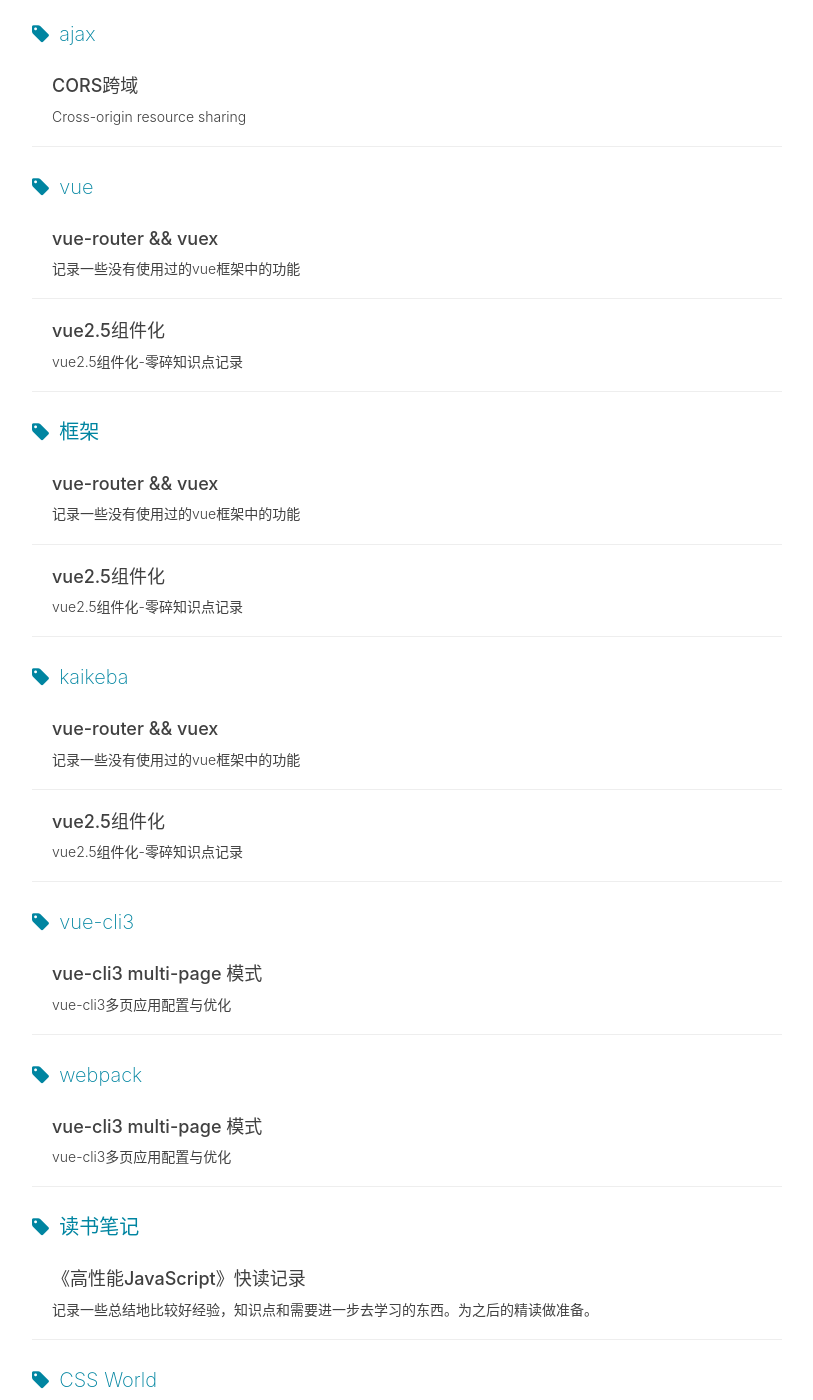
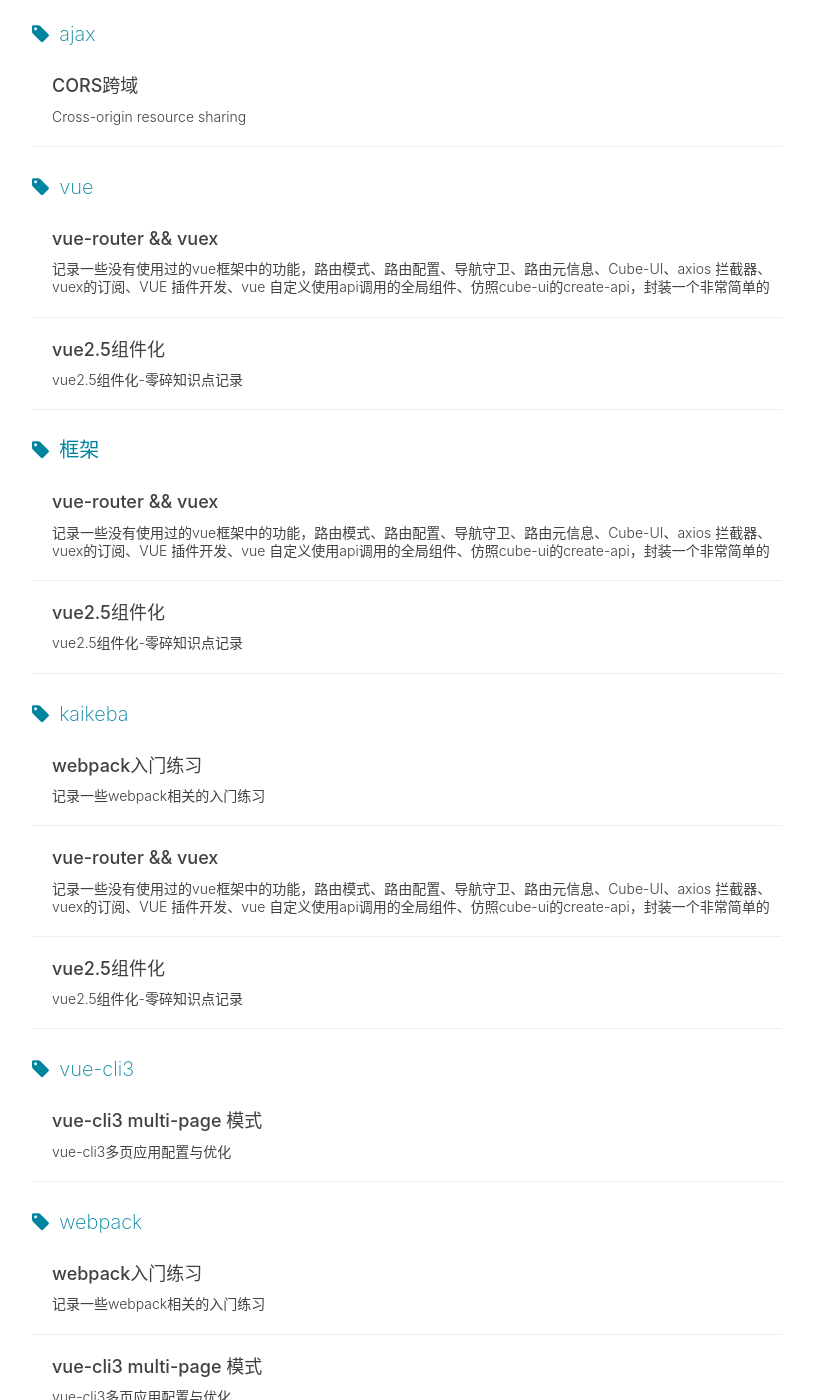
Before and after one commit to DDXG638/DDXG638.github.io, a Jekyll site: the page built from tags.html, in a window 1280 px wide and 1400 px high, scrolled down 6404 px. Shown: the whole window, without its empty margins (233-1046 px from the left). Built offline with Jekyll 4.4.1, drawn with Linux system fonts in a browser that asks for light colours; nearby versions of some CDN libraries; comment, search, counter and statistics services are not loaded; some of the changed lines change nothing that is shown.

Commit message:
add,webpack入门

````diff
--- a/_posts/2019-09-11-KaiKeBaLearn2.md
+++ b/_posts/2019-09-11-KaiKeBaLearn2.md
@@ -1,7 +1,7 @@
 ---
 layout:     post
 title:      "vue-router && vuex"
-subtitle:   "记录一些没有使用过的vue框架中的功能"
+subtitle:   "记录一些没有使用过的vue框架中的功能，路由模式、路由配置、导航守卫、路由元信息、Cube-UI、axios 拦截器、vuex的订阅、VUE 插件开发、vue 自定义使用api调用的全局组件、仿照cube-ui的create-api，封装一个非常简单的"
 date:       2019-09-11 21:00:00
 author:     "ddxg"
 header-img: "img/home-bg-o.jpg"
--- /dev/null
+++ b/_posts/2019-09-19-KaiKeBaLearn3.md
@@ -0,0 +1,510 @@
+---
+layout:     post
+title:      "webpack入门练习"
+subtitle:   "记录一些webpack相关的入门练习"
+date:       2019-09-19 21:00:00
+author:     "ddxg"
+header-img: "img/home-bg-o.jpg"
+header-mask: 0.3
+catalog:    true
+tags:
+    - webpack
+    - kaikeba
+---
+
+# webpack入门练习
+
+> 在工作中经常接触webpack相关的东西，像Vue工程打包、内部封装的库和自己封装js功能库的时候都会用到webpack打包。
+> 但是，我对webpack的接触是非常零散的，连皮毛都不及，经常不知道要将相关的配置写到webpack配置文件的哪里，对webpack太陌生了。
+
+## webpack loader
+
+> loader 让 webpack 能够去处理那些非 JavaScript 文件（webpack 自身只理解 JavaScript）。loader 可以将所有类型的文件转换为 webpack 能够处理的有效模块，然后你就可以利用 webpack 的打包能力，对它们进行处理。
+
+
+### [file-loader](https://www.webpackjs.com/loaders/file-loader/)
+
+处理静态资源模块，原理是把打包入口中识别出的资源模块，移动到输出目录，并且返回一个地址名称。
+一般用在处理图片、svg、txt、excel等资源的时候。
+
+```  javascript
+{
+    // 处理静态资源
+    // 正则匹配需要用这个loader的文件
+    test: /\.(png|jp?g|gif)$/,
+    use: [
+        {
+            // 指定要使用的是那个loader
+            loader: 'file-loader',
+            options: {
+                // 配置文件输出的名字
+                name: '[name].[ext]',
+                // 指定在输出的路径，相对以output.path
+                outputPath: 'img/'
+            }
+        }
+    ]
+}
+```
+
+``` javascript
+// 引入图片
+const avatar = require('../img/avatar.jpg');
+console.log('avatar', avatar); // avatar avatar.jpg
+```
+
+
+### [url-loader](https://www.webpackjs.com/loaders/url-loader/)
+
+> url-loader 功能类似于 file-loader，但是在文件大小（单位 byte）低于指定的限制时，可以返回一个 DataURL。
+> 就是在指定大小之内的图片会转换成base64的形式。
+
+``` javascript
+{
+    // 使用url-loader
+    test: /\.(png|jp?g|gif)$/,
+    use: [
+        {
+            loader: 'url-loader',
+            options: {
+                // 图片大小低于1024B就转为base64
+                limit: 1024,
+                // 指定png格式的文件才转
+                mimetype: 'image/png',
+                // 配置文件输出的名字
+                name: '[name].[ext]',
+                // 指定在输出的路径，相对以output.path
+                outputPath: 'img/'
+            }
+        }
+    ]
+}
+```
+
+### 样式loader
+
+- [css-loader](https://www.webpackjs.com/loaders/css-loader/):css-loader 解释(interpret) @import 和 url() ，会 import/require() 后再解析(resolve)它们。引用资源的合适 loader 是 file-loader和 url-loader。
+- [style-loader](https://www.webpackjs.com/loaders/style-loader/):会把css-loader生成的内容，以`<style>` 标签添加到`html`的`head`中。
+- [postcss-loader](https://www.webpackjs.com/loaders/postcss-loader/):postcss 一种对css编译的工具，类似babel对js的处理，使用下一代css语法、自动补全浏览器前缀、自动把px代为转换成rem和css 代码压缩等等
+- [stylus-loader](https://www.npmjs.com/package/stylus-loader):处理stylus预处理器
+
+这里我是用了postCss的Autoprefixer自动补全的插件和压缩插件，需要创建 `postcss.config.js` 文件：
+``` javascript
+module.exports = {
+    plugins: [
+        require('autoprefixer'), // 自动补全兼容性前缀
+        require('cssnano') // 压缩css代码
+    ]
+}
+```
+
+
+第一版：
+``` javascript
+{
+    // 处理样式，使用了stylus的预处理器
+    test: /\.styl$/,
+    /*
+    * 引入的顺序是有区别的，use数组中的顺序是从后往前的，执行的顺序是倒过来的。
+    * postcss-loader：Use it after css-loader and style-loader,
+    * but before other preprocessor loaders like e.g sass|less|stylus-loader, if you use any.
+    * */
+
+    /**
+     * 这种打包方式是将css引入js中的，是通过style-loader的作用将css插入到head中的，这样子会有一个时间差，会闪现一下无样式的状态，体验非常不好。
+     */
+    use: [
+        'style-loader', // 会把css-loader生成的内容，以<style> 标签添加到html的head中
+        'css-loader', // 解释(interpret) @import 和 url()
+        'postcss-loader',
+        'stylus-loader'
+    ]
+
+}
+```
+
+后来使用 `extract-loader` 和 `file-loader` 对单独抽出了css文件，然后在html文件中引入
+``` javascript
+{
+    // 处理样式，使用了stylus的预处理器
+    test: /\.styl$/,
+    /*
+    * 分离css
+    * */
+    use: [
+        {
+            loader: 'file-loader',
+            options: {
+                name: '[name].css'
+            }
+        },
+        'extract-loader',
+        'css-loader', // 解释(interpret) @import 和 url()
+        'postcss-loader',
+        'stylus-loader'
+    ]
+}
+```
+
+分离css也可以使用 [mini-css-extract-plugin插件](https://www.npmjs.com/package/mini-css-extract-plugin)
+``` javascript
+// loader
+use: [{
+    loader: MiniCssExtractPlugin.loader,
+    options: {
+        hmr: process.env.NODE_ENV === 'development'
+    }
+}]
+
+// 插件配置
+plugins: [
+    /*
+    * extract-text-webpack-plugin 目前不支持webpack4.x的版本，使用beta版本可以work，但是不支持生成hash文件名
+    * 改用mini-css-extract-plugin
+    * */
+    // 传入extract-text-webpack-plugin的选项
+    // new ExtractTextPlugin('index.css')
+
+    new MiniCssExtractPlugin({
+        filename: 'index.css',
+        chunkFilename: "[id].css"
+    })
+]
+```
+
+参考：
+- [PostCSS——css必备](https://www.jianshu.com/p/288963680642)
+- [webpack4.x配置详情](https://www.cnblogs.com/zengfp/p/9561756.html)
+- [webpack进阶之loader篇](https://www.cnblogs.com/shiyunfront/p/7338530.html)
+
+
+### html loader
+
+使用 [html-loader](https://www.webpackjs.com/loaders/html-loader/) 导出html文件
+
+js代码中引入html`require("html-loader!../html/index.html");`
+
+``` javascript
+{
+    test: /\.html$/,
+    use: [
+        {
+            loader: 'file-loader',
+            options: {
+                name: '[name].[ext]'
+            }
+        },
+        'extract-loader',
+        {
+        loader: 'html-loader',
+        options: {
+            minimize: true,
+            removeComments: false,
+            collapseWhitespace: false
+        }
+    }],
+}
+```
+
+做了上面这么多我才发现webpack跟gulp的差别还是挺大的。loader一定是需要在js文件中引入才会触发功能的，
+像上面的，为了导出html代码，然后在js文件中 `require("../html/index.html")`，这让我感到很奇怪，在js中引入html文件？？？
+
+总结代码：
+``` javascript
+const path = require('path');
+
+module.exports = {
+    entry: './src/js/index.js',
+    output: {
+        path: path.resolve(__dirname, 'dist/js'),
+        filename: 'index.js'
+    },
+    module: {
+        rules: [
+            {
+                // 使用url-loader
+                test: /\.(png|jp?g|gif)$/,
+                use: [
+                    {
+                        loader: 'url-loader',
+                        options: {
+                            // 图片大小低于1024B就转为base64
+                            limit: 1024,
+                            // 指定png格式的文件才转
+                            mimetype: 'image/png',
+                            // 配置文件输出的名字
+                            name: '[name].[ext]',
+                            // 指定在输出的路径，相对以output.path
+                            outputPath: '../img/'
+                        }
+                    }
+                ]
+            },
+            {
+                // 处理样式，使用了stylus的预处理器
+                test: /\.styl$/,
+                /*
+                * 引入的顺序是有区别的，use数组中的顺序是从后往前的，执行的顺序是倒过来的。
+                * postcss-loader：Use it after css-loader and style-loader,
+                * but before other preprocessor loaders like e.g sass|less|stylus-loader, if you use any.
+                * */
+
+                /**
+                 * 这种打包方式是将css引入js中的，是通过style-loader的作用将css插入到head中的，
+                 * 这样子会有一个时间差，会闪现一下无样式的状态，体验非常不好。
+                 */
+                /*use: [
+                    'style-loader', // 会把css-loader生成的内容，以<style> 标签添加到html的head中
+                    'css-loader', // 解释(interpret) @import 和 url()
+                    'postcss-loader',
+                    'stylus-loader'
+                ]*/
+
+                /*
+                * 分离css
+                * */
+                use: [
+                    {
+                        loader: 'file-loader',
+                        options: {
+                            name: '[name].css',
+                            outputPath: '../css/'
+                        }
+                    },
+                    'extract-loader',
+                    'css-loader', // 解释(interpret) @import 和 url()
+                    'postcss-loader',
+                    'stylus-loader'
+                ]
+            },
+            {
+                test: /\.html$/,
+                use: [
+                    {
+                        loader: 'file-loader',
+                        options: {
+                            name: '[name].[ext]',
+                            outputPath: '../'
+                        }
+                    },
+                    'extract-loader',
+                    {
+                        loader: 'html-loader',
+                        options: {
+                            minimize: true,
+                            removeComments: false,
+                            collapseWhitespace: false
+                        }
+                    }
+                ],
+            }
+        ]
+    }
+}
+```
+这个配置会将src中的html、js、css和图片都打包到dist目录。都是用loader实现的。感觉有点别扭。。。
+![img](/img/2019/webpack1.png)
+
+
+我觉得css文件和html文件都不应该依赖js的引入来生成，下面是用 插件 的形式来生成html文件，并且可以选择 以内联的方式引入js和css。
+
+
+使用的是 `html-webpack-plugin` 插件 和 `mini-css-extract-plugin` 结合
+
+
+### [html-webpack-plugin](https://github.com/jantimon/html-webpack-plugin) 分离html
+
+> 结合 `mini-css-extract-plugin`，可以达到的效果是会将js文件和css文件自动添加到html文件中，不需要手动引入。
+> 里面还介绍了很多使用的功能。
+
+尝试使用 `html-webpack-plugin` 的插件[html-webpack-inline-source-plugin](https://github.com/DustinJackson/html-webpack-inline-source-plugin) 进行内联js和css的操作但是编译报错了，好像现在还没有相关的解决方法。
+
+最终生成的目录结构跟上面的一样，只是不需要手动引入使用的js和css了。
+
+完整的配置如下：
+``` javascript
+const path = require('path');
+// const ExtractTextPlugin = require("extract-text-webpack-plugin");
+const HtmlWebpackPlugin = require('html-webpack-plugin');
+const MiniCssExtractPlugin = require('mini-css-extract-plugin'); // 抽离css的插件
+const HtmlWebpackInlineSourcePlugin = require('html-webpack-inline-source-plugin'); // js和css内联进html的插件
+
+module.exports = {
+    entry: './src/js/index.js',
+    output: {
+        path: path.resolve(__dirname, 'dist/js'),
+        filename: 'index.js'
+    },
+    module: {
+        rules: [
+            {
+                // 使用url-loader
+                test: /\.(png|jp?g|gif)$/,
+                use: [
+                    {
+                        loader: 'url-loader',
+                        options: {
+                            // 图片大小低于1024B就转为base64
+                            limit: 1024,
+                            // 指定png格式的文件才转
+                            mimetype: 'image/png',
+                            // 配置文件输出的名字
+                            name: '[name].[ext]',
+                            // 指定在输出的路径，相对以output.path
+                            outputPath: '../img/'
+                        }
+                    }
+                ]
+            },
+            {
+                // 处理样式，使用了stylus的预处理器
+                test: /\.styl$/,
+                /*
+                * 分离css
+                * */
+                use: [
+                    {
+                        loader: MiniCssExtractPlugin.loader,
+                        options: {
+                            hmr: process.env.NODE_ENV === 'development'
+                        }
+                    },
+                    'css-loader', // 解释(interpret) @import 和 url()
+                    'postcss-loader',
+                    'stylus-loader'
+                ]
+            },
+        ]
+    },
+    plugins: [
+        new MiniCssExtractPlugin({
+            filename: '../css/index.css',
+            chunkFilename: "[id].css"
+        }),
+        // 使用插件分离html
+        new HtmlWebpackPlugin({
+            filename: '../index.html',
+            template: 'src/html/index.html',
+            inlineSource: '.(js|css)$'
+        }),
+        // 将js和css内联进html的插件，编译有问题，暂时无法解决
+        // new HtmlWebpackInlineSourcePlugin(HtmlWebpackPlugin)
+    ]
+}
+```
+
+## [devtool-sourceMap](https://www.webpackjs.com/configuration/devtool/#devtool)
+
+> 主要是用来控制source-map的，我觉的主要的用处是可以看到具体出错的位置，编译后的代码基本都是混淆和压缩过后的，
+> 浏览器的报错信息指向的是压缩后的代码。即使找到位置也很难判断是源码中的哪行代码出问题了，有了source-map就可
+> 以定位到源码中的位置。但是这会生成额外的source-map代码，增大打包后的资源大小。
+
+当 `webpack` 配置中的 `mode: 'development'` 时默认开启source-map功能，可以使用 `devtool` 字段来指定使用
+哪种格式的source-map。官网上面也有解释各种格式的差异。
+
+你可以直接使用 `SourceMapDevToolPlugin/EvalSourceMapDevToolPlugin` 来替代使用 `devtool` 选项，插件与 `devtool` 不可同时设置。
+
+- 开发环境适合：`cheap-module-eval-source-map` ：只映射行数。
+- 生产环境适合：不配置 或者 `cheap-module-source-map`。
+
+生产环境我是觉得不需要配置source-map比较好。在浏览器中source-map文件时浏览器解析之后再展示到控制台的，它是先展示原始
+的错误栈信息，解析完source-map之后再展示解析后的错误栈信息。页面中通过错误监听拿到的错误栈信息是原始的错误信息。所以
+页面使用source-map对于错误上报来说是没有用的。我觉得在 错误信息入库前 或者 在错误信息出库展示 前使用source-map解析
+转换一下比较合理一些，这样子的话就需要在服务器保存一份最新的source-map文件。
+
+
+## [开发中 Server(devServer)](https://www.webpackjs.com/configuration/dev-server/#devserver)
+
+> webpack-dev-server 这个插件是非常使用的，可以启动一个服务器，修改代码保存后可以自动刷新，不需要手动在build一下。
+> 可以设置devServer.hot:true来启动webpack的模块热替换功能，就是修改代码之后，在页面不刷新的状态下就展示新的效果,
+> 适合调试css和js的时候。
+
+
+### 启动devServer
+
+启动一个服务很简单。`npm install -D webpack-dev-server`，然后在 `webpack.config.js` 中配置devServer，在 `package.json` 中添加 `webpack-dev-server` 命令。
+
+``` javascript
+devServer: {
+    contentBase: path.join(__dirname, "dist"), // 告诉服务器从哪里提供内容。一般就是你的html文件的目录
+    compress: true, // 一切服务都启用gzip 压缩
+    port: 9000 // 配置端口
+  },
+```
+
+改动文件保存之后，自动执行build命令，页面就会自动刷新了。非常方便。
+
+
+### [开启 HMR 模块热替换特性](https://www.webpackjs.com/configuration/dev-server/#devserver-hot)
+
+可以设置 `devServer.hot:true` 来启动webpack的模块热替换功能，就是修改代码之后，在页面不刷新的状态下就展示新的效果,适合调试css和js的时候。
+
+需要在 `webpack.config.js` 中添加一个插件 `new webpack.HotModuleReplacementPlugin()`，这样调样式就更方便啦。
+
+这种功能是得益我们使用的 插件 或者 loader 中内部实现了HMR功能的，
+一般css相关的loader都实现了HMR功能，像 `style-loader` 就实现了，所以可以直接使用。
+
+有个问题是，如果css是外部引入的话，不是用 `style-loader` 直接写在 `<style>` 中的话，是实现不了HMR的。
+
+还有一个问题是js，像你自己写的js代码可能是不会考虑HMR的，这时就需要你自己进行处理才能实现相应的效果了。
+
+``` javascript
+import counter from "./counter";
+import number from "./number";
+
+counter();
+number();
+
+if (module.hot) {
+  module.hot.accept("./number", () => {
+      // 需要在这个回调里面手动执行一下js代码
+    document.body.removeChild(document.getElementById("number"));
+    number();
+  });
+}
+```
+
+## [babel](https://babeljs.io/setup)
+
+> babel 主要是处理js代码兼容性的问题，将高级的js语法转为古董浏览器能够识别的代码。
+
+进入官网： `https://babeljs.io -> setup -> 选择webpack`
+
+安装： `npm install --save-dev babel-loader @babel/core`
+
+webpack.config.js 中 增加一个loader
+``` javascript
+{
+    // 使用babel
+    test: /\.js$/,
+    exclude: /node_modules/, // 忽略依赖中的文件
+    use: [
+        {
+            loader: "babel-loader",
+            options: {
+                presets: ["@babel/preset-env"]
+            }
+        }
+    ]
+}
+```
+
+这样下来只是将基本的语法转换了(let、const、箭头函数等改了)，但是没有做方法的兼容处理，比如 `Promise\map` 等都没有变化。
+
+安装 `npm install --save @babel/polyfill`，使用 `useBuiltIns: 'usage'` 按需引入的话，
+就不需要再页面中 `import/require @babel/polyfill` 了。不使用按需引入的话，打包后的js体积将会非常大。
+``` javascript
+{
+    "presets": [
+        ["@babel/preset-env", {
+            "useBuiltIns": "usage", // 按需引入
+            "corejs": 2
+        }]
+    ]
+}
+```
+
+### [@babel/plugin-transform-runtime](https://babeljs.io/docs/en/babel-plugin-transform-runtime)
+
+
+这个转换器的另一个目的是为您的代码创建一个沙箱环境。如果直接导入core-js或@babel/polyfill及其提供的内置组件(如Promise、Set和Map)，则会污染全局范围。虽然这对于应用程序或命令行工具来说是可以的，但是如果您的代码是一个库，您打算将其发布给其他人使用，或者您不能确切地控制代码运行的环境，那么就会出现问题
````
Also changed, not shown: img/2019/webpack1.png (added).
